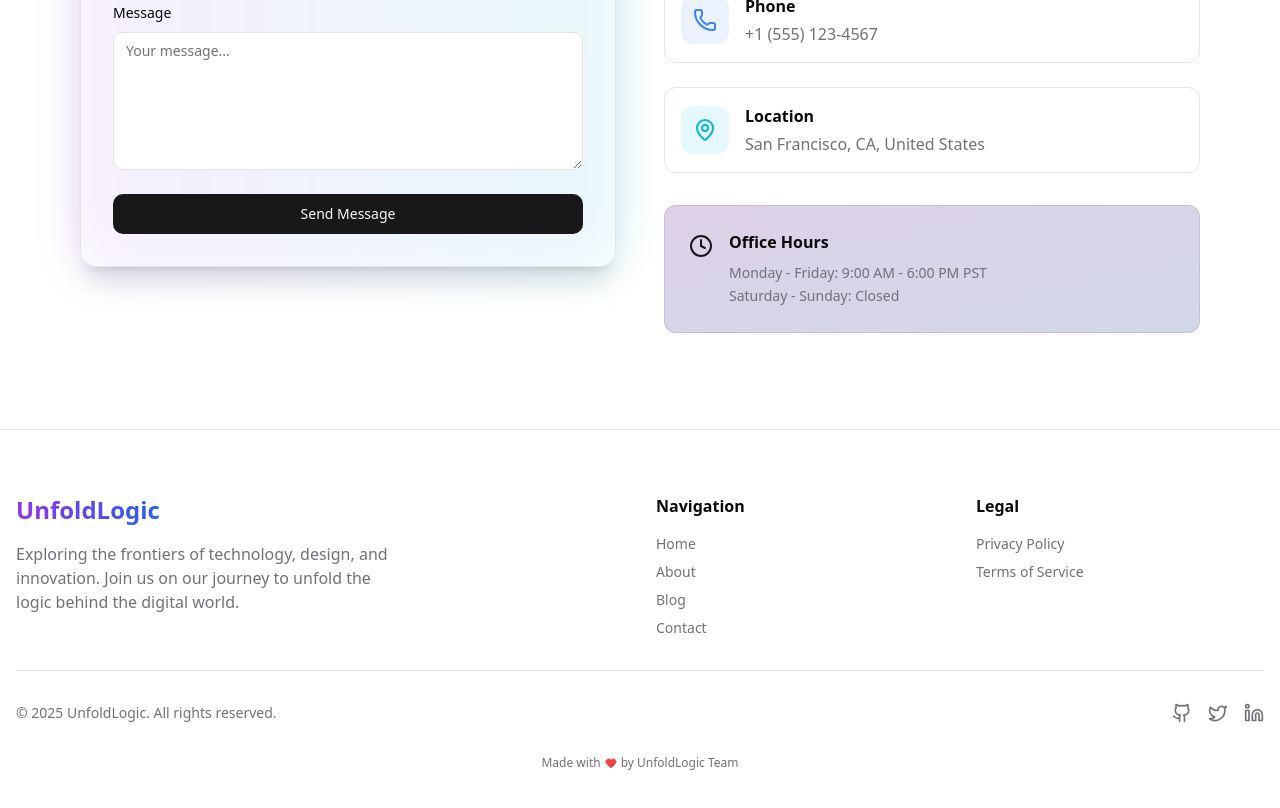
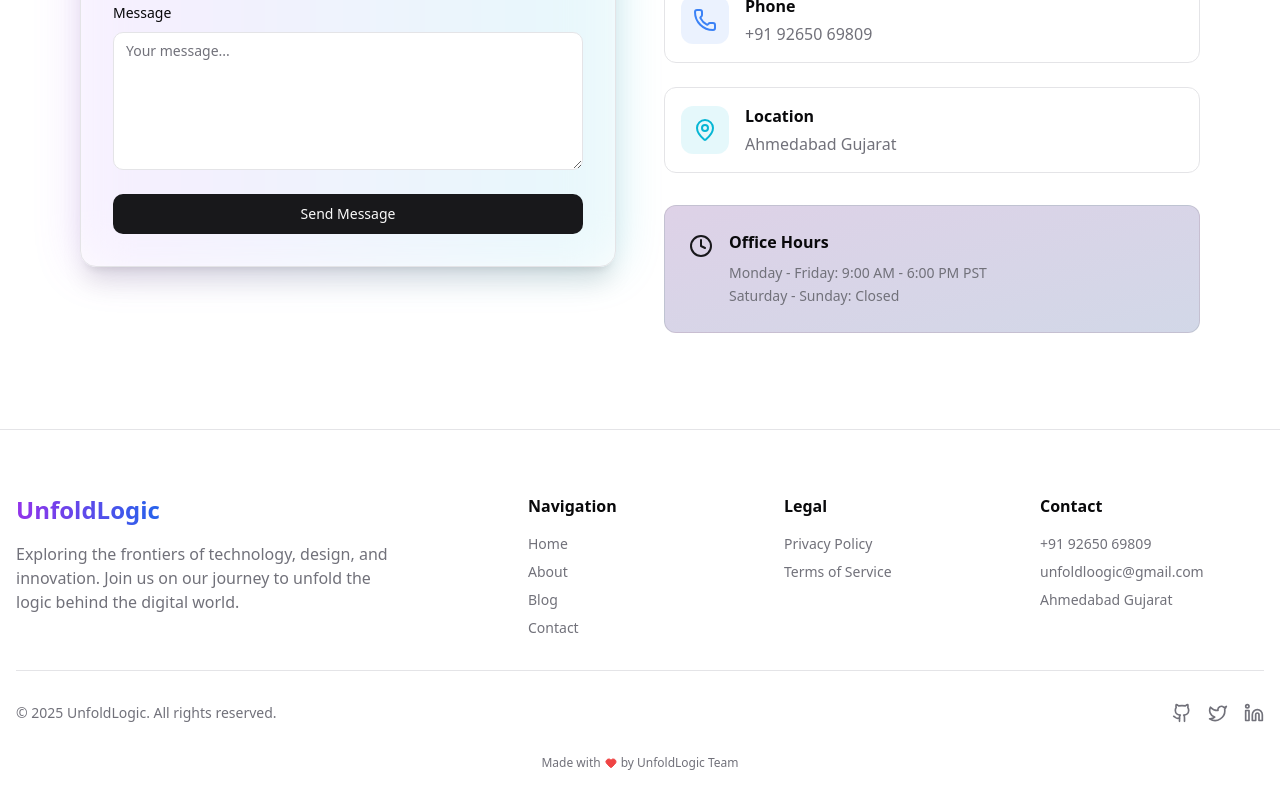
Before and after one commit to Armanimran07/unfoldlogic-blog, a Next.js app: page /contact in a window 1280 px wide. Shown: the part 800-1608 px from the top of the page. Built offline with nearby package versions, Linux system fonts and the light colour scheme.

Commit message:
Update contact address to Ahmedabad Gujarat

```diff
--- a/src/app/contact/page.tsx
+++ b/src/app/contact/page.tsx
@@ -104,9 +104,9 @@ export default function ContactPage() {
 
                         <div className="grid gap-6">
                             {[
-                                { icon: Mail, title: "Email", value: "contact@unfoldlogic.com", color: "text-purple-500", bg: "bg-purple-500/10" },
-                                { icon: Phone, title: "Phone", value: "+1 (555) 123-4567", color: "text-blue-500", bg: "bg-blue-500/10" },
-                                { icon: MapPin, title: "Location", value: "San Francisco, CA, United States", color: "text-cyan-500", bg: "bg-cyan-500/10" }
+                                { icon: Mail, title: "Email", value: "unfoldloogic@gmail.com", color: "text-purple-500", bg: "bg-purple-500/10" },
+                                { icon: Phone, title: "Phone", value: "+91 92650 69809", color: "text-blue-500", bg: "bg-blue-500/10" },
+                                { icon: MapPin, title: "Location", value: "Ahmedabad Gujarat", color: "text-cyan-500", bg: "bg-cyan-500/10" }
                             ].map((item, index) => (
                                 <motion.div
                                     key={item.title}
--- a/src/components/Footer.tsx
+++ b/src/components/Footer.tsx
@@ -5,7 +5,7 @@ export function Footer() {
     return (
         <footer className="border-t bg-background/95 backdrop-blur supports-[backdrop-filter]:bg-background/60">
             <div className="container px-4 py-10 md:py-16">
-                <div className="grid grid-cols-1 md:grid-cols-4 gap-8 mb-8">
+                <div className="grid grid-cols-1 md:grid-cols-5 gap-8 mb-8">
                     <div className="md:col-span-2 space-y-4">
                         <Link href="/" className="flex items-center space-x-2">
                             <span className="font-bold text-2xl bg-gradient-to-r from-purple-600 to-blue-600 bg-clip-text text-transparent">
@@ -35,6 +35,15 @@ export function Footer() {
                             <li><Link href="/terms" className="hover:text-primary transition-colors">Terms of Service</Link></li>
                         </ul>
                     </div>
+
+                    <div>
+                        <h3 className="font-semibold mb-4">Contact</h3>
+                        <ul className="space-y-2 text-sm text-muted-foreground">
+                            <li>+91 92650 69809</li>
+                            <li>unfoldloogic@gmail.com</li>
+                            <li>Ahmedabad Gujarat</li>
+                        </ul>
+                    </div>
                 </div>
 
                 <div className="border-t pt-8 flex flex-col md:flex-row justify-between items-center gap-4">
```
Also changed, not shown: package.json (line endings or trailing spaces).
